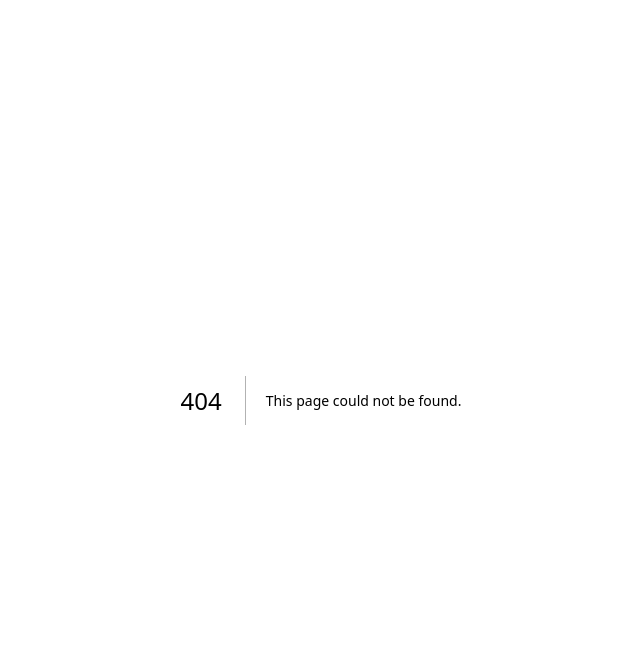
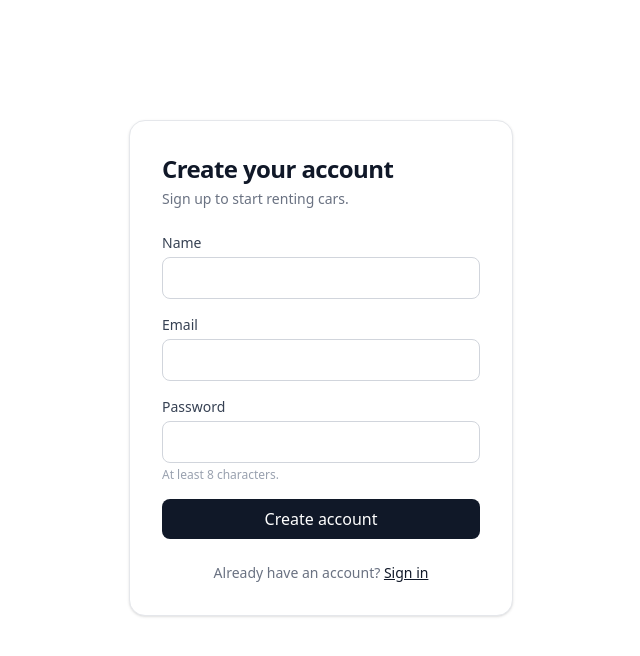
Before and after one commit to Vankata999/GlamorousCarRental, a Next.js app: page /signup in a window 1280 px wide. Before the commit this address had no page. Shown: the top 656 px of the page, without its empty margins (319-959 px from the left). Built offline with nearby package versions, Linux system fonts and the light colour scheme; no server answers.

Commit message:
Add login and signup pages

```diff
--- /dev/null
+++ b/src/app/login/page.tsx
@@ -0,0 +1,14 @@
+import { redirect } from "next/navigation";
+import { auth } from "@/auth";
+import { LoginForm } from "@/components/LoginForm";
+
+export default async function LoginPage() {
+  const session = await auth();
+  if (session?.user) redirect("/");
+
+  return (
+    <main className="flex min-h-[calc(100vh-4rem)] items-center justify-center px-4 py-12">
+      <LoginForm />
+    </main>
+  );
+}
--- /dev/null
+++ b/src/app/signup/page.tsx
@@ -0,0 +1,14 @@
+import { redirect } from "next/navigation";
+import { auth } from "@/auth";
+import { SignupForm } from "@/components/SignupForm";
+
+export default async function SignupPage() {
+  const session = await auth();
+  if (session?.user) redirect("/");
+
+  return (
+    <main className="flex min-h-[calc(100vh-4rem)] items-center justify-center px-4 py-12">
+      <SignupForm />
+    </main>
+  );
+}
--- /dev/null
+++ b/src/components/LoginForm.tsx
@@ -0,0 +1,73 @@
+"use client";
+
+import Link from "next/link";
+import { useActionState } from "react";
+import { logIn, type AuthState } from "@/app/actions/auth";
+
+const inputClass =
+  "mt-1 w-full rounded-lg border border-gray-300 px-3 py-2 text-gray-900 outline-none focus:border-gray-900 focus:ring-1 focus:ring-gray-900";
+
+export function LoginForm() {
+  const [state, action, pending] = useActionState<AuthState, FormData>(
+    logIn,
+    undefined,
+  );
+
+  return (
+    <div className="w-full max-w-sm rounded-2xl border border-gray-200 bg-white p-8 shadow-sm">
+      <h1 className="text-2xl font-semibold tracking-tight text-gray-900">
+        Welcome back
+      </h1>
+      <p className="mt-1 text-sm text-gray-500">Sign in to book a car.</p>
+
+      <form action={action} className="mt-6 space-y-4">
+        <div>
+          <label htmlFor="email" className="block text-sm font-medium text-gray-700">
+            Email
+          </label>
+          <input
+            id="email"
+            name="email"
+            type="email"
+            autoComplete="email"
+            required
+            className={inputClass}
+          />
+        </div>
+        <div>
+          <label
+            htmlFor="password"
+            className="block text-sm font-medium text-gray-700"
+          >
+            Password
+          </label>
+          <input
+            id="password"
+            name="password"
+            type="password"
+            autoComplete="current-password"
+            required
+            className={inputClass}
+          />
+        </div>
+
+        {state?.error && <p className="text-sm text-red-600">{state.error}</p>}
+
+        <button
+          type="submit"
+          disabled={pending}
+          className="w-full rounded-lg bg-gray-900 px-4 py-2 font-medium text-white transition hover:bg-gray-800 disabled:opacity-50"
+        >
+          {pending ? "Signing in…" : "Sign in"}
+        </button>
+      </form>
+
+      <p className="mt-6 text-center text-sm text-gray-500">
+        Don&apos;t have an account?{" "}
+        <Link href="/signup" className="font-medium text-gray-900 underline">
+          Sign up
+        </Link>
+      </p>
+    </div>
+  );
+}
--- /dev/null
+++ b/src/components/SignupForm.tsx
@@ -0,0 +1,90 @@
+"use client";
+
+import Link from "next/link";
+import { useActionState } from "react";
+import { signUp, type AuthState } from "@/app/actions/auth";
+
+const inputClass =
+  "mt-1 w-full rounded-lg border border-gray-300 px-3 py-2 text-gray-900 outline-none focus:border-gray-900 focus:ring-1 focus:ring-gray-900";
+
+export function SignupForm() {
+  const [state, action, pending] = useActionState<AuthState, FormData>(
+    signUp,
+    undefined,
+  );
+
+  return (
+    <div className="w-full max-w-sm rounded-2xl border border-gray-200 bg-white p-8 shadow-sm">
+      <h1 className="text-2xl font-semibold tracking-tight text-gray-900">
+        Create your account
+      </h1>
+      <p className="mt-1 text-sm text-gray-500">
+        Sign up to start renting cars.
+      </p>
+
+      <form action={action} className="mt-6 space-y-4">
+        <div>
+          <label htmlFor="name" className="block text-sm font-medium text-gray-700">
+            Name
+          </label>
+          <input
+            id="name"
+            name="name"
+            type="text"
+            autoComplete="name"
+            required
+            className={inputClass}
+          />
+        </div>
+        <div>
+          <label htmlFor="email" className="block text-sm font-medium text-gray-700">
+            Email
+          </label>
+          <input
+            id="email"
+            name="email"
+            type="email"
+            autoComplete="email"
+            required
+            className={inputClass}
+          />
+        </div>
+        <div>
+          <label
+            htmlFor="password"
+            className="block text-sm font-medium text-gray-700"
+          >
+            Password
+          </label>
+          <input
+            id="password"
+            name="password"
+            type="password"
+            autoComplete="new-password"
+            required
+            minLength={8}
+            className={inputClass}
+          />
+          <p className="mt-1 text-xs text-gray-400">At least 8 characters.</p>
+        </div>
+
+        {state?.error && <p className="text-sm text-red-600">{state.error}</p>}
+
+        <button
+          type="submit"
+          disabled={pending}
+          className="w-full rounded-lg bg-gray-900 px-4 py-2 font-medium text-white transition hover:bg-gray-800 disabled:opacity-50"
+        >
+          {pending ? "Creating account…" : "Create account"}
+        </button>
+      </form>
+
+      <p className="mt-6 text-center text-sm text-gray-500">
+        Already have an account?{" "}
+        <Link href="/login" className="font-medium text-gray-900 underline">
+          Sign in
+        </Link>
+      </p>
+    </div>
+  );
+}
```
